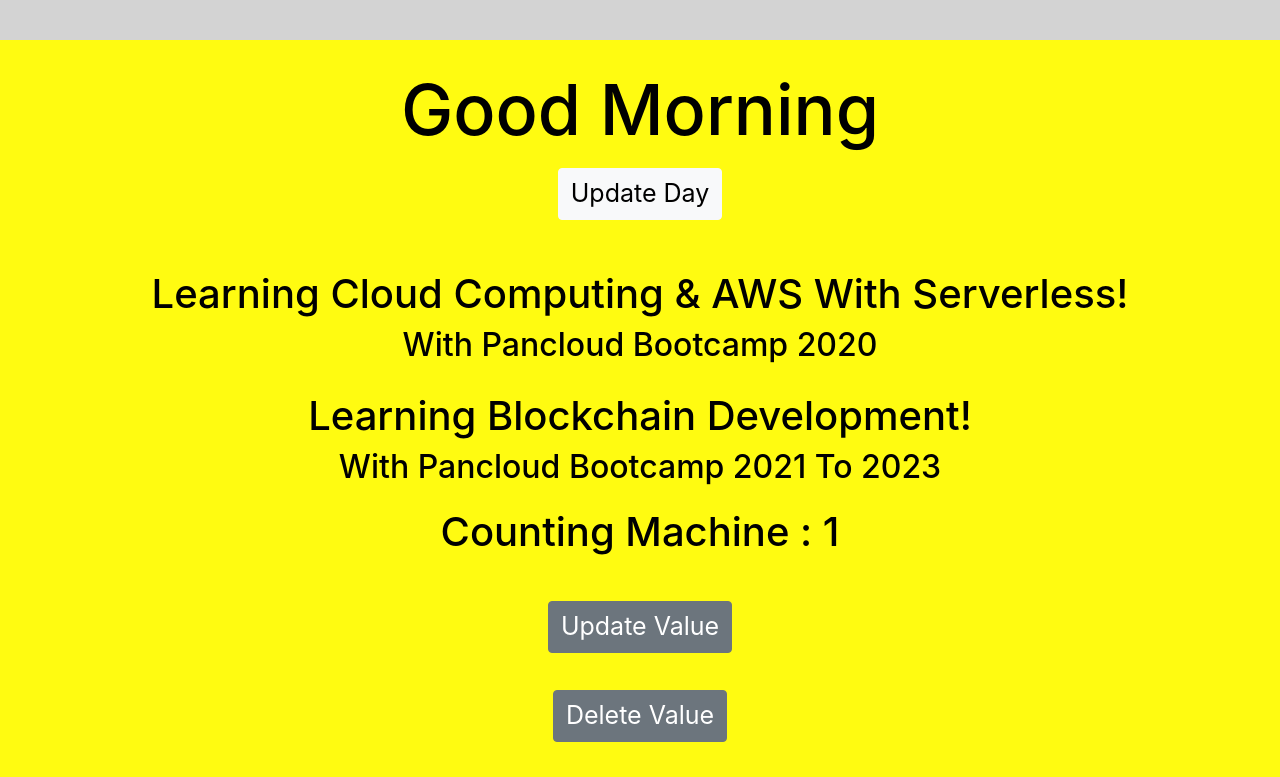
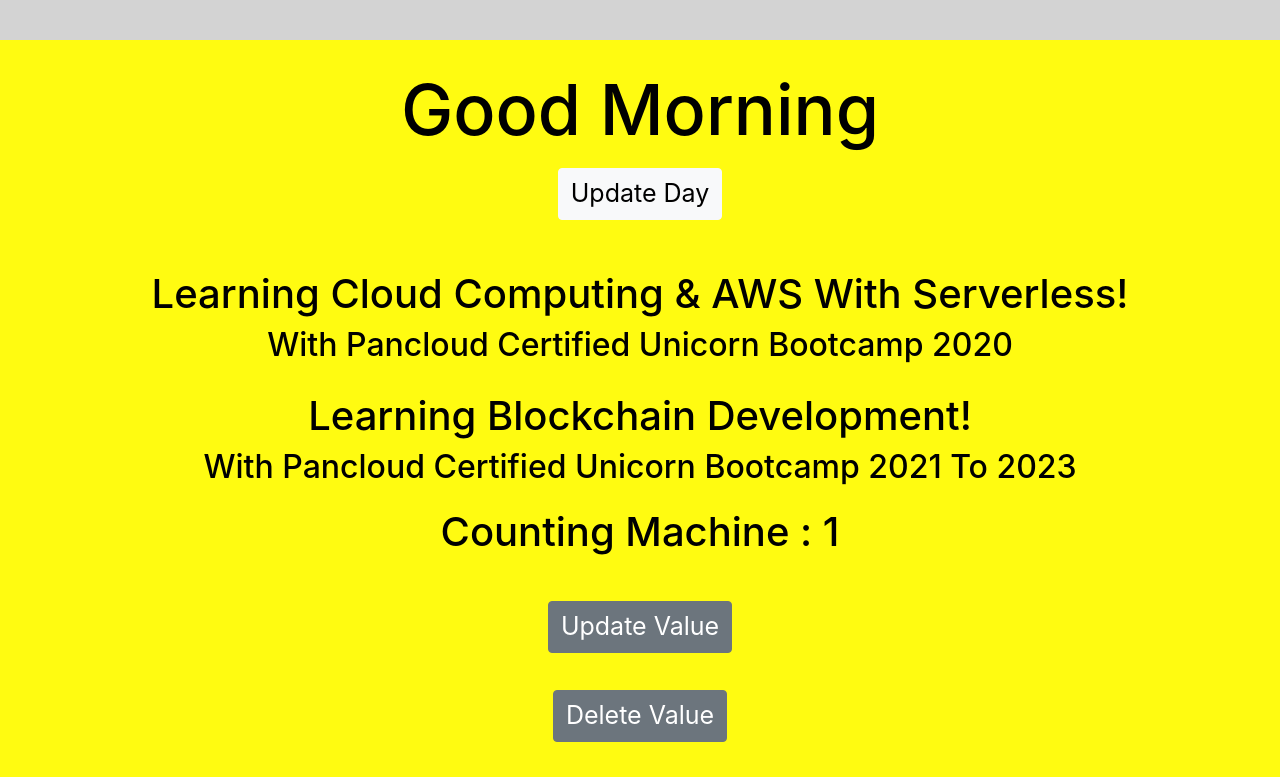
Before and after one commit to AhmedShaykh/Learn-React.JS, a React (Create React App) app: page / in a window 1280 px wide. Shown: the top 777 px of the page. Built offline with nearby package versions, Linux system fonts and the light colour scheme; the HTML template or start-up script is replaced by a standard one.

Commit message:
Update Props.jsx

```diff
--- a/src/Props.jsx
+++ b/src/Props.jsx
@@ -5,7 +5,7 @@
     return (
         <div className='space'>
             <h1>Learning {props.techName}</h1>
-            <h2>With Pancloud Bootcamp {props.yearName}</h2>
+            <h2>With Pancloud Certified Unicorn Bootcamp {props.yearName}</h2>
         </div>
     );
 }
```
